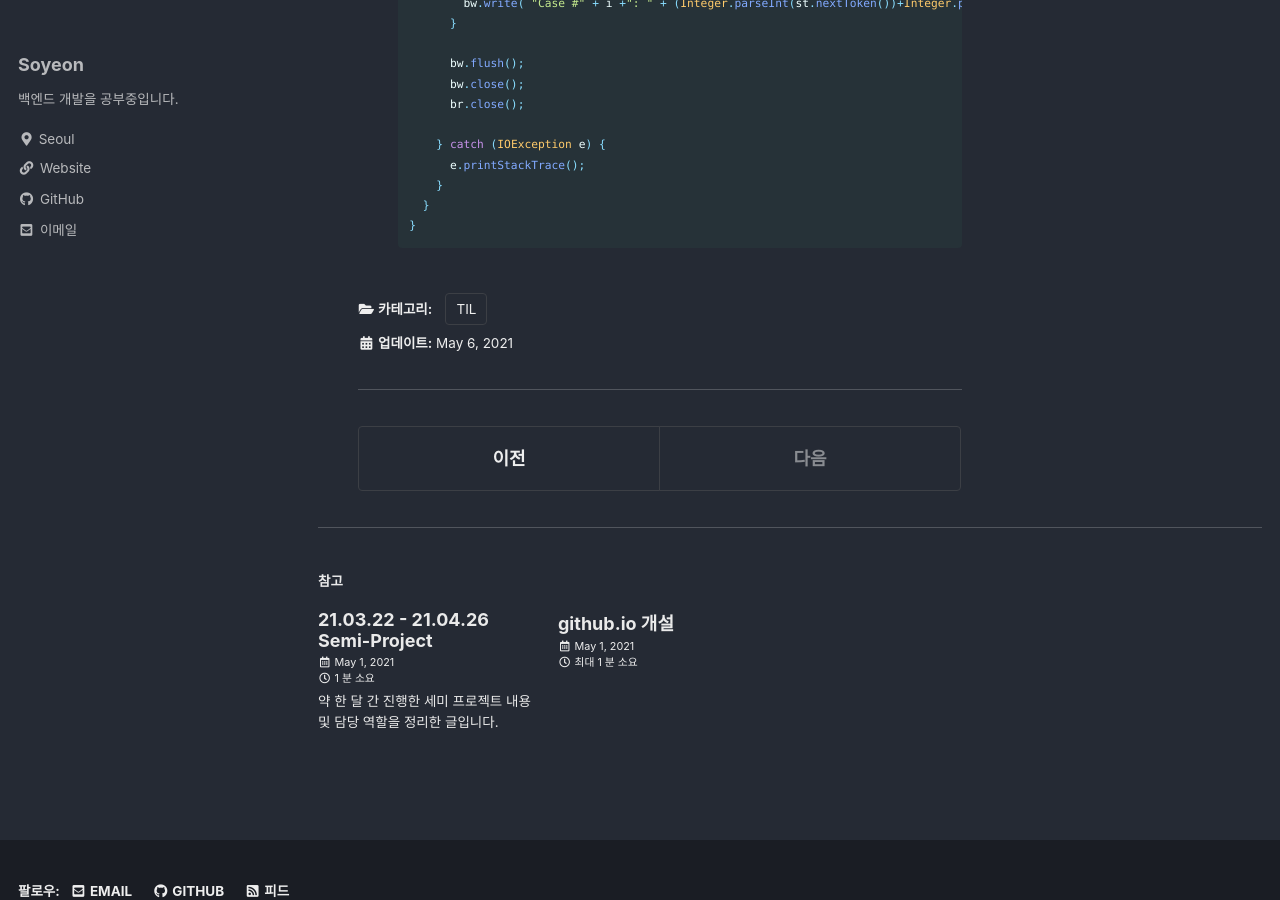
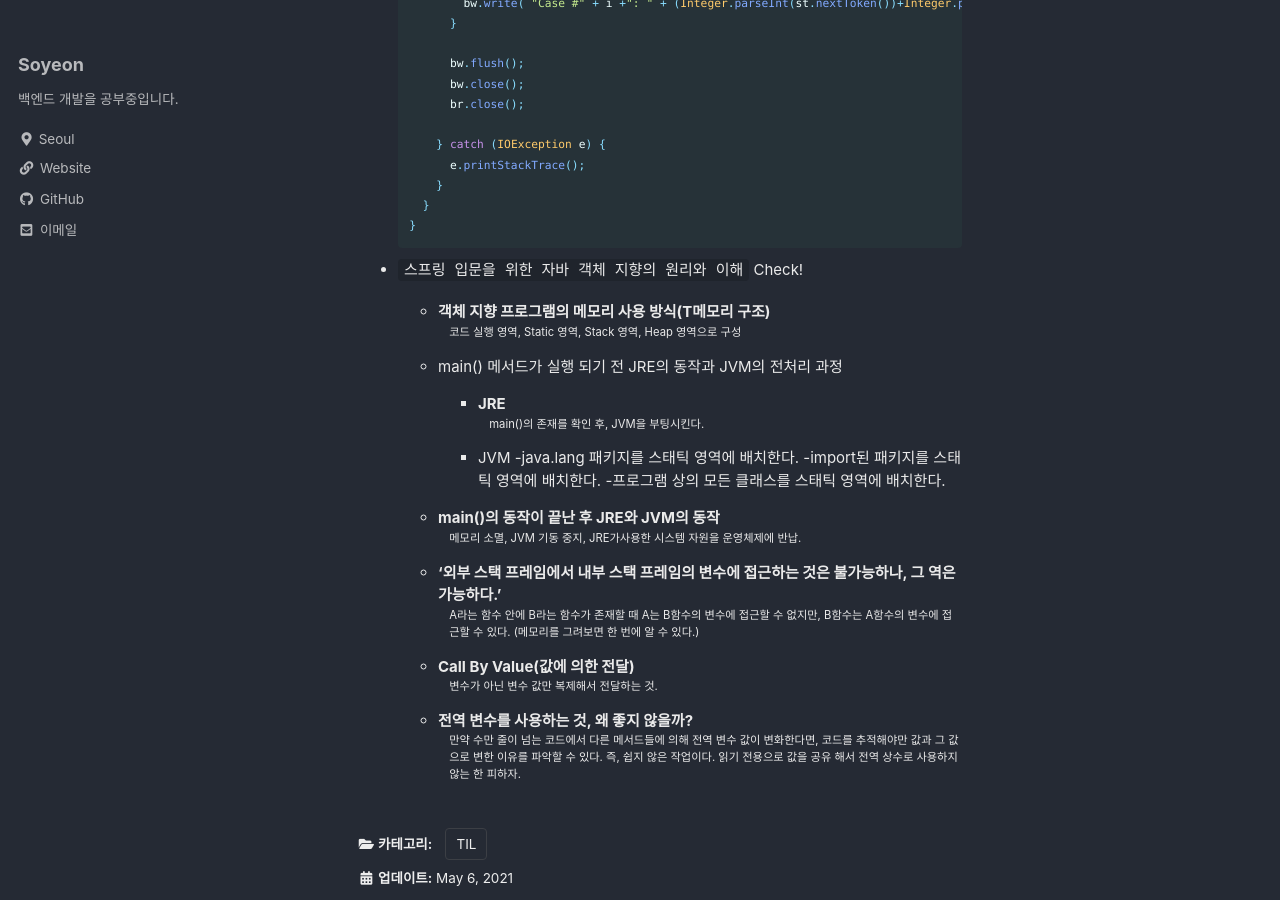
Before and after one commit to liv660/liv660.github.io, a Jekyll site: the page built from _posts/TIL/21.05.study/2021-05-06-study.md, in a window 1280 px wide and 900 px high, scrolled down 1032 px. Built offline with Jekyll 4.4.1, drawn with Linux system fonts in a browser that asks for light colours; cached includes are drawn as plain includes; some of the changed text lies outside the part shown.

Commit message:
Update 05.06.TIL

````diff
--- a/_posts/TIL/21.05.study/2021-05-06-study.md
+++ b/_posts/TIL/21.05.study/2021-05-06-study.md
@@ -12,7 +12,7 @@ categories:
   + main() 메서드가 실행 되기 전 JRE의 동작과 JVM의 전처리 과정
   + main()의 동작이 끝난 후 JRE와 JVM의 동작
   + '외부 스택 프레임에서 내부 스택 프레임의 변수에 접근하는 것은 불가능하나, 그 역은 가능하다.'
-  + Call By Value(값에 의한 전달): 변수가 아닌 변수 값만 복제해서 전달하는 것.
+  + Call By Value(값에 의한 전달) 이란?
   + 전역 변수를 사용하지 않는 이상, stack 영역의 메서드들은 서로의 지역 변수에 접근할 수 없다.
   + 전역 변수를 사용하는 것, 왜 좋지 않을까?
 
@@ -52,3 +52,28 @@ categories:
     }
   }
   ```
+
+
++ `스프링 입문을 위한 자바 객체 지향의 원리와 이해` Check!
+  + 객체 지향 프로그램의 메모리 사용 방식(T메모리 구조)<br/>
+    : 코드 실행 영역, Static 영역, Stack 영역, Heap 영역으로 구성
+
+  + main() 메서드가 실행 되기 전 JRE의 동작과 JVM의 전처리 과정<br/>
+    + JRE <br/>
+      : main()의 존재를 확인 후, JVM을 부팅시킨다.<br />
+    + JVM
+      -java.lang 패키지를 스태틱 영역에 배치한다.
+      -import된 패키지를 스태틱 영역에 배치한다.
+      -프로그램 상의 모든 클래스를 스태틱 영역에 배치한다.
+
+  + main()의 동작이 끝난 후 JRE와 JVM의 동작<br />
+    : 메모리 소멸, JVM 기동 중지, JRE가사용한 시스템 자원을 운영체제에 반납.
+
+  + '외부 스택 프레임에서 내부 스택 프레임의 변수에 접근하는 것은 불가능하나, 그 역은 가능하다.'<br />
+    : A라는 함수 안에 B라는 함수가 존재할 때 A는 B함수의 변수에 접근할 수 없지만, B함수는 A함수의 변수에 접근할 수 있다. (메모리를 그려보면 한 번에 알 수 있다.)
+
+  + Call By Value(값에 의한 전달)<br />
+    : 변수가 아닌 변수 값만 복제해서 전달하는 것.
+
+  + 전역 변수를 사용하는 것, 왜 좋지 않을까?
+    : 만약 수만 줄이 넘는 코드에서 다른 메서드들에 의해 전역 변수 값이 변화한다면, 코드를 추적해야만 값과 그 값으로 변한 이유를 파악할 수 있다. 즉, 쉽지 않은 작업이다. 읽기 전용으로 값을 공유 해서 전역 상수로 사용하지 않는 한 피하자.
````
